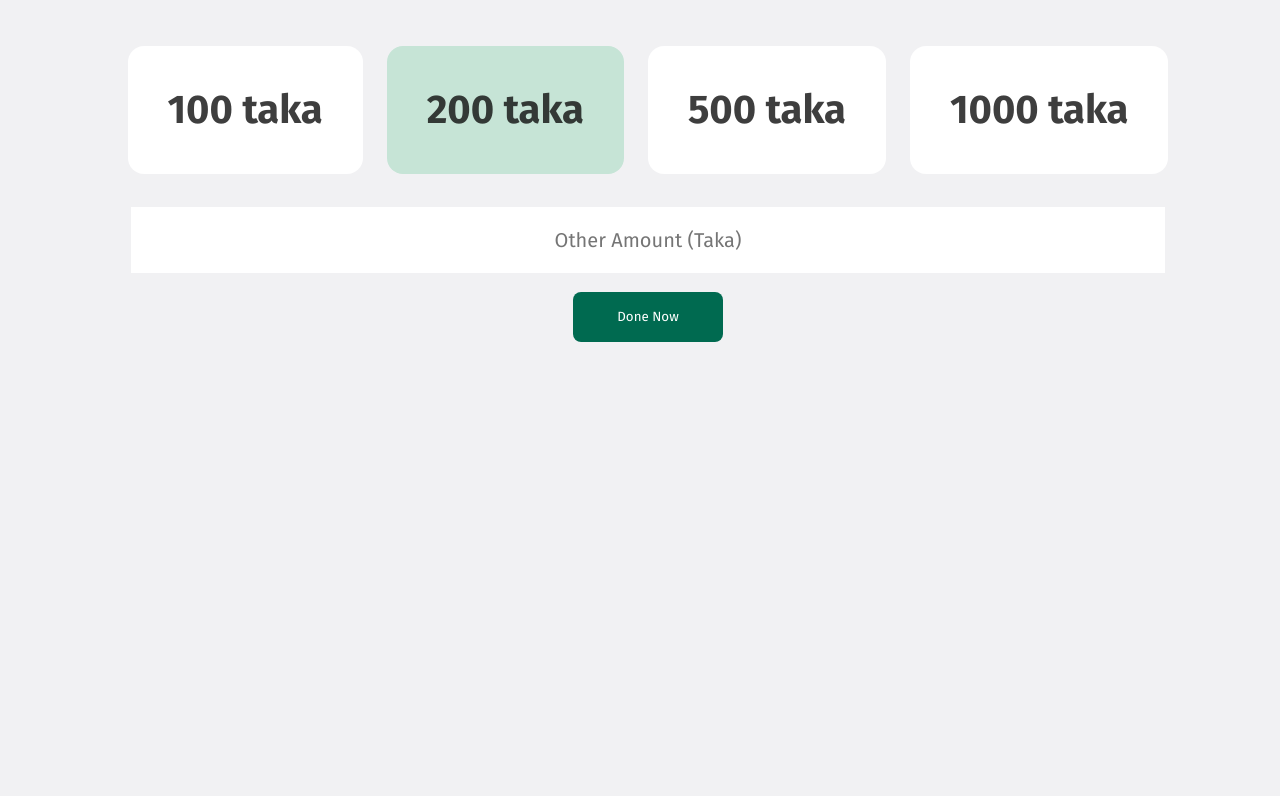
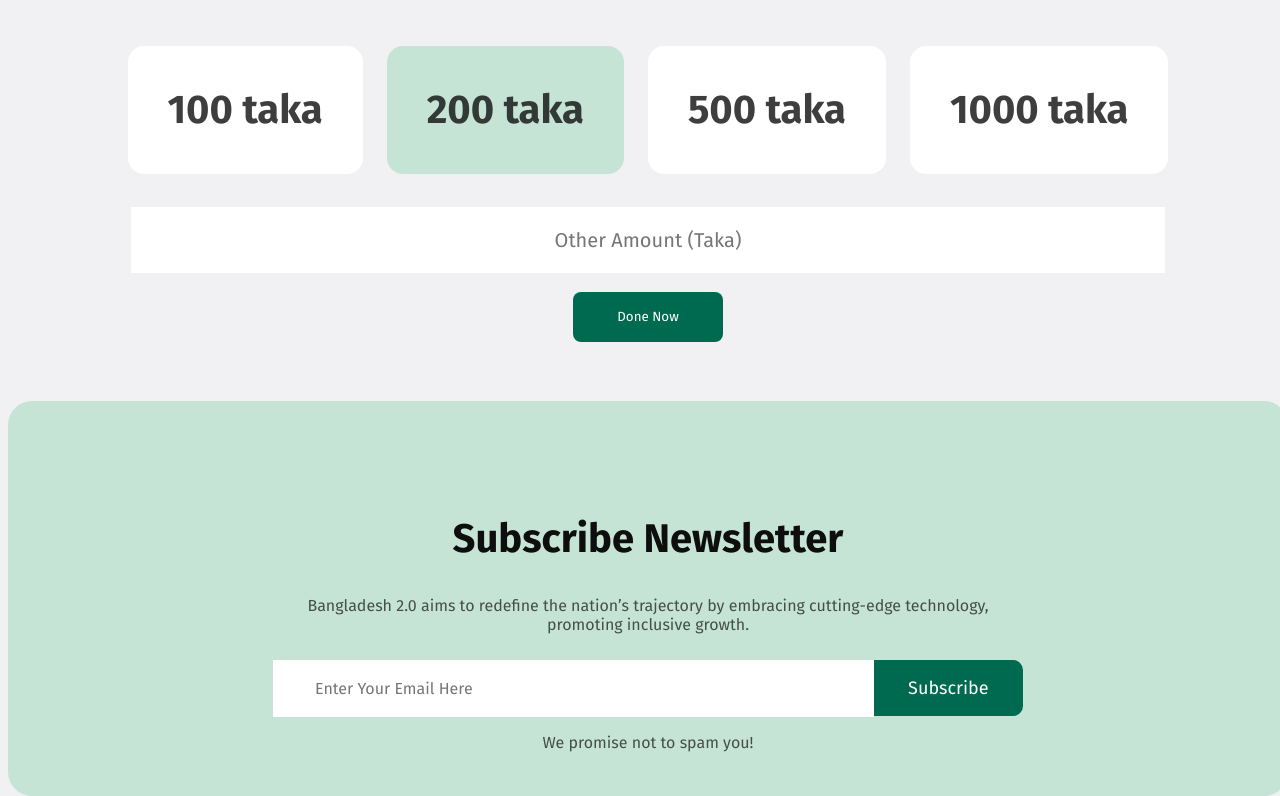
Before and after one commit to developernaeem10/Assignment-1, a plain HTML site: page index.html in a window 1280 px wide. Shown: the part 2454-3250 px from the top of the page. Before the commit the page ends 2876 px from the top, so only its background shows below. Drawn offline with Linux system fonts and the light colour scheme.

Commit message:
added hover

```diff
--- a/index.html
+++ b/index.html
@@ -111,6 +111,17 @@
             </div>
         </div>
         </section>
+
+        <section class="newsletter">
+              <div class="newsletter-container">
+                  <h1>Subscribe Newsletter</h1>
+                  <p>Bangladesh 2.0 aims to redefine the nation’s trajectory by embracing cutting-edge technology, promoting inclusive growth.</p>
+                  <div class="plus">
+                    <input type="text" placeholder="Enter Your Email Here"><button>Subscribe</button>
+                  </div>
+                  <p>We promise not to spam you!</p>
+             </div>
+        </section>
     </main>
     <footer>
 
--- a/styles/style.css
+++ b/styles/style.css
@@ -51,6 +51,7 @@
     border: none;
     font-size: 18px;
     font-weight: 700px;
+    cursor: pointer;
 }
 /* .vision{
     /* width: 1280px;
@@ -121,6 +122,7 @@
     height: 41px; */
     border: none;
     color: #ffffff;
+    cursor: pointer;
 }
 .blue{
     background-color: rgba(84, 144, 245, 1);
@@ -161,6 +163,7 @@
     margin: 30px 0;
     font-size: 18px;
     font-weight: 600px;
+    cursor: pointer;
 }
 .satellite-container h2{
     color: rgba(14, 14, 14, 0.8);
@@ -194,6 +197,7 @@
     padding: 40px;
     color: rgba(14, 14, 14, 0.8);
     border-radius: 16px;
+    cursor: pointer;
 }
 .two{
     background-color: rgba(198, 228, 214, 1);
@@ -223,4 +227,67 @@
     color: #ffffff;
     background-color: rgba(0, 106, 80, 1);
     margin-bottom: 80px;
+    cursor: pointer;
 }
+.newsletter{
+    width: 1280px;
+    height: 395px;
+    background-color: #C6E4D6;
+    border-radius: 24px;
+    margin: 60px 0;
+}
+.newsletter-container{
+    width: 750px;
+    height: 235px;
+    text-align: center;
+    padding: 80px 265px;
+}
+.newsletter h1{
+    font-size: 40px;
+    font-weight: bold;
+    color: rgba(14, 14, 14, 1);
+    font-size: 40px;
+    font-weight: bold;
+}
+.newsletter p{
+    /* width: 622px; */
+    height: 48px;
+    font-size: 16px;
+    font-weight: 400;
+    color: rgba(14, 14, 14, 0.7);
+}
+.plus input{
+    width: 600px;
+    height: 55px;
+    border: none;
+    color: rgba(14, 14, 14, 0.3);
+    /* padding: 18px 40px; */
+    font-size: 16px;
+    font-weight: 40px;
+}
+.plus button{
+    width: 150px;
+    height: 56px;
+    background-color: rgba(0, 106, 80, 1);
+    border: none;
+    border-radius: 0 10px 10px 0;
+    color: #ffffff;
+    font-size: 18px;
+    font-weight: 600px;
+    cursor: pointer;
+}
+.plus{
+    display: flex;
+}
+.donate-container:hover{
+    color: red;
+}
+input::placeholder{
+    padding: 18px 40px;
+}
+.one:hover, .two:hover, .five:hover, .thousand:hover, .donate button:hover{
+    background-color: darkred;
+    color: yellow;
+    box-shadow: 10px 10px;
+    border-radius: 20px;
+}
```
